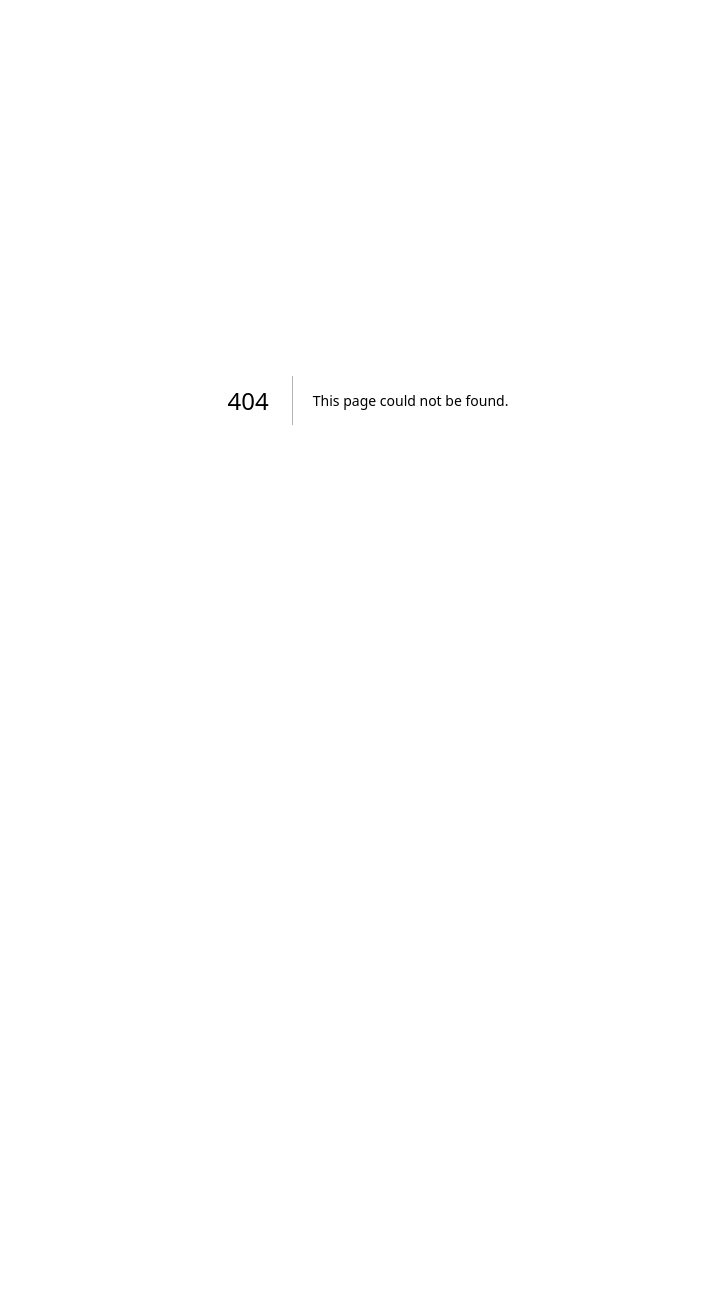
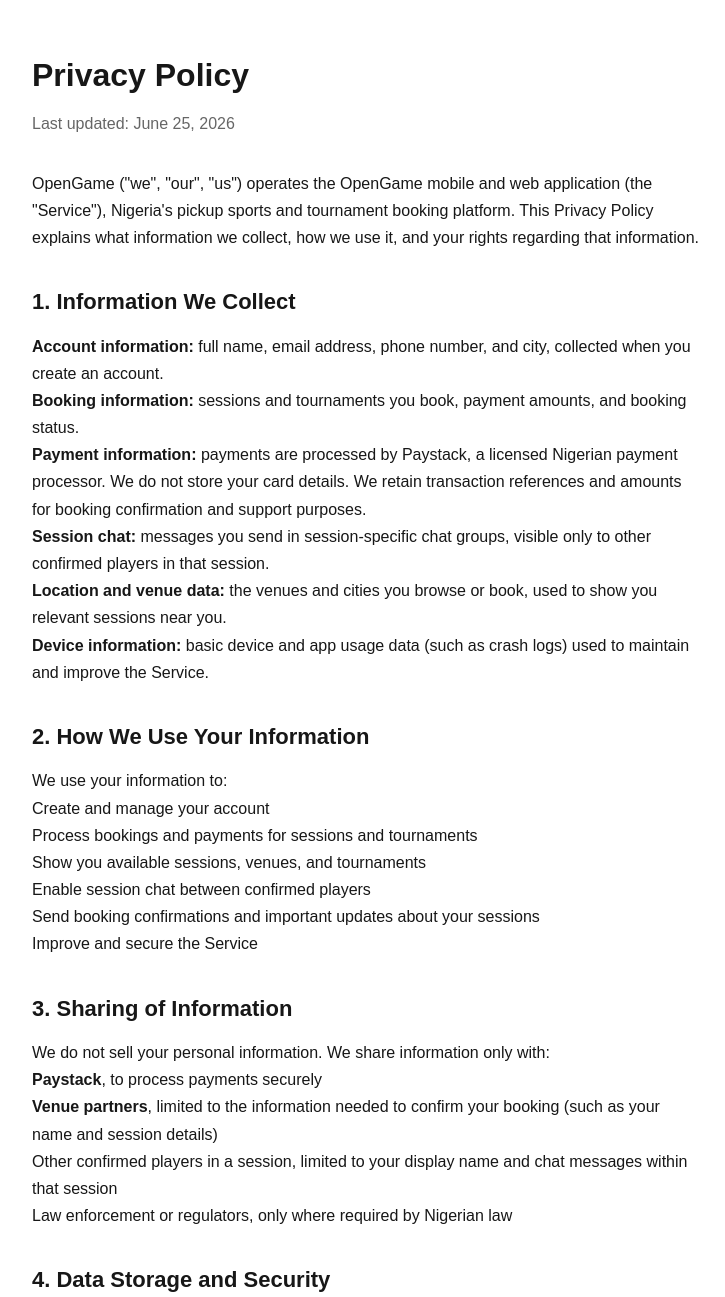
Before and after one commit to questionmack/OpenGame, a Next.js app: page /privacy in a window 1280 px wide. Before the commit this address had no page. Shown: the top 1297 px of the page, without its empty margins (272-997 px from the left). Before the commit the page ends 800 px from the top, so only its background shows below. Built offline with nearby package versions, Linux system fonts and the light colour scheme.

Commit message:
Add privacy policy page

```diff
--- a/app/login/page.tsx
+++ b/app/login/page.tsx
@@ -31,8 +31,13 @@ export default function LoginPage() {
   }
 
   return (
-    <main className="min-h-screen bg-black text-white flex items-center justify-center px-6">
-      <div className="w-full max-w-sm">
+    <main className="relative min-h-screen text-white flex items-center justify-center px-6 overflow-hidden" style={{ backgroundColor: '#14201A' }}>
+      {/* Glow circles */}
+      <div className="absolute top-[-80px] left-[-80px] w-72 h-72 rounded-full pointer-events-none" style={{ background: 'radial-gradient(circle, rgba(0,200,83,0.18) 0%, transparent 70%)' }} />
+      <div className="absolute bottom-[-60px] right-[-60px] w-80 h-80 rounded-full pointer-events-none" style={{ background: 'radial-gradient(circle, rgba(26,214,95,0.14) 0%, transparent 70%)' }} />
+      <div className="absolute top-[40%] right-[10%] w-48 h-48 rounded-full pointer-events-none" style={{ background: 'radial-gradient(circle, rgba(255,214,0,0.07) 0%, transparent 70%)' }} />
+
+      <div className="relative w-full max-w-sm">
         <h1 className="text-3xl font-black mb-2 text-center">⚽ OpenGame</h1>
         <p className="text-zinc-400 text-center mb-8">{isSignup ? 'Create your account' : 'Welcome back'}</p>
 
@@ -43,13 +48,13 @@ export default function LoginPage() {
 
         {error && <p className="text-red-400 text-sm mb-4">{error}</p>}
 
-        <button onClick={handleAuth} disabled={loading || !email || !password} className="w-full bg-green-400 text-black py-4 rounded-full font-bold text-lg disabled:opacity-50 mb-4">
+        <button onClick={handleAuth} disabled={loading || !email || !password} className="w-full py-4 rounded-full font-bold text-lg disabled:opacity-50 mb-4" style={{ backgroundColor: '#1AD65F', color: '#06210F' }}>
           {loading ? 'Loading...' : isSignup ? 'Create Account' : 'Login'}
         </button>
 
         <p className="text-center text-zinc-400 text-sm">
           {isSignup ? 'Already have an account?' : "Don't have an account?"}
-          <button onClick={() => setIsSignup(!isSignup)} className="text-green-400 ml-1 font-bold">
+          <button onClick={() => setIsSignup(!isSignup)} className="ml-1 font-bold" style={{ color: '#1AD65F' }}>
             {isSignup ? 'Login' : 'Sign up'}
           </button>
         </p>
--- /dev/null
+++ b/app/privacy/page.tsx
@@ -0,0 +1,100 @@
+export default function PrivacyPolicy() {
+  return (
+    <main style={{ maxWidth: 720, margin: "0 auto", padding: "48px 24px", lineHeight: 1.7 }}>
+      <h1 style={{ fontSize: 32, fontWeight: 800, marginBottom: 8 }}>Privacy Policy</h1>
+      <p style={{ color: "#666", marginBottom: 32 }}>Last updated: June 25, 2026</p>
+
+      <p>
+        OpenGame ("we", "our", "us") operates the OpenGame mobile and web application
+        (the "Service"), Nigeria's pickup sports and tournament booking platform. This
+        Privacy Policy explains what information we collect, how we use it, and your
+        rights regarding that information.
+      </p>
+
+      <h2 style={{ fontSize: 22, fontWeight: 700, marginTop: 32, marginBottom: 12 }}>
+        1. Information We Collect
+      </h2>
+      <p><strong>Account information:</strong> full name, email address, phone number, and city, collected when you create an account.</p>
+      <p><strong>Booking information:</strong> sessions and tournaments you book, payment amounts, and booking status.</p>
+      <p><strong>Payment information:</strong> payments are processed by Paystack, a licensed Nigerian payment processor. We do not store your card details. We retain transaction references and amounts for booking confirmation and support purposes.</p>
+      <p><strong>Session chat:</strong> messages you send in session-specific chat groups, visible only to other confirmed players in that session.</p>
+      <p><strong>Location and venue data:</strong> the venues and cities you browse or book, used to show you relevant sessions near you.</p>
+      <p><strong>Device information:</strong> basic device and app usage data (such as crash logs) used to maintain and improve the Service.</p>
+
+      <h2 style={{ fontSize: 22, fontWeight: 700, marginTop: 32, marginBottom: 12 }}>
+        2. How We Use Your Information
+      </h2>
+      <p>We use your information to:</p>
+      <ul>
+        <li>Create and manage your account</li>
+        <li>Process bookings and payments for sessions and tournaments</li>
+        <li>Show you available sessions, venues, and tournaments</li>
+        <li>Enable session chat between confirmed players</li>
+        <li>Send booking confirmations and important updates about your sessions</li>
+        <li>Improve and secure the Service</li>
+      </ul>
+
+      <h2 style={{ fontSize: 22, fontWeight: 700, marginTop: 32, marginBottom: 12 }}>
+        3. Sharing of Information
+      </h2>
+      <p>
+        We do not sell your personal information. We share information only with:
+      </p>
+      <ul>
+        <li><strong>Paystack</strong>, to process payments securely</li>
+        <li><strong>Venue partners</strong>, limited to the information needed to confirm your booking (such as your name and session details)</li>
+        <li>Other confirmed players in a session, limited to your display name and chat messages within that session</li>
+        <li>Law enforcement or regulators, only where required by Nigerian law</li>
+      </ul>
+
+      <h2 style={{ fontSize: 22, fontWeight: 700, marginTop: 32, marginBottom: 12 }}>
+        4. Data Storage and Security
+      </h2>
+      <p>
+        Your data is stored securely using Supabase, with industry-standard encryption
+        in transit and at rest. Access to your data is restricted using row-level
+        security policies, meaning only you (and authorized administrators where
+        necessary for support) can access your personal booking and account information.
+      </p>
+
+      <h2 style={{ fontSize: 22, fontWeight: 700, marginTop: 32, marginBottom: 12 }}>
+        5. Your Rights
+      </h2>
+      <p>You have the right to:</p>
+      <ul>
+        <li>Access the personal information we hold about you</li>
+        <li>Correct inaccurate information</li>
+        <li>Request deletion of your account and associated data</li>
+        <li>Withdraw consent for non-essential communications at any time</li>
+      </ul>
+      <p>
+        To exercise any of these rights, contact us at the email address below.
+      </p>
+
+      <h2 style={{ fontSize: 22, fontWeight: 700, marginTop: 32, marginBottom: 12 }}>
+        6. Children's Privacy
+      </h2>
+      <p>
+        The Service is not directed at children under 18. We do not knowingly collect
+        personal information from children under 18.
+      </p>
+
+      <h2 style={{ fontSize: 22, fontWeight: 700, marginTop: 32, marginBottom: 12 }}>
+        7. Changes to This Policy
+      </h2>
+      <p>
+        We may update this Privacy Policy from time to time. We will notify users of
+        material changes by posting a notice within the app or on this page.
+      </p>
+
+      <h2 style={{ fontSize: 22, fontWeight: 700, marginTop: 32, marginBottom: 12 }}>
+        8. Contact Us
+      </h2>
+      <p>
+        If you have questions about this Privacy Policy or your personal information,
+        contact us at:{" "}
+        <a href="mailto:momolistic2008@gmail.com">momolistic2008@gmail.com</a>
+      </p>
+    </main>
+  );
+}
```
